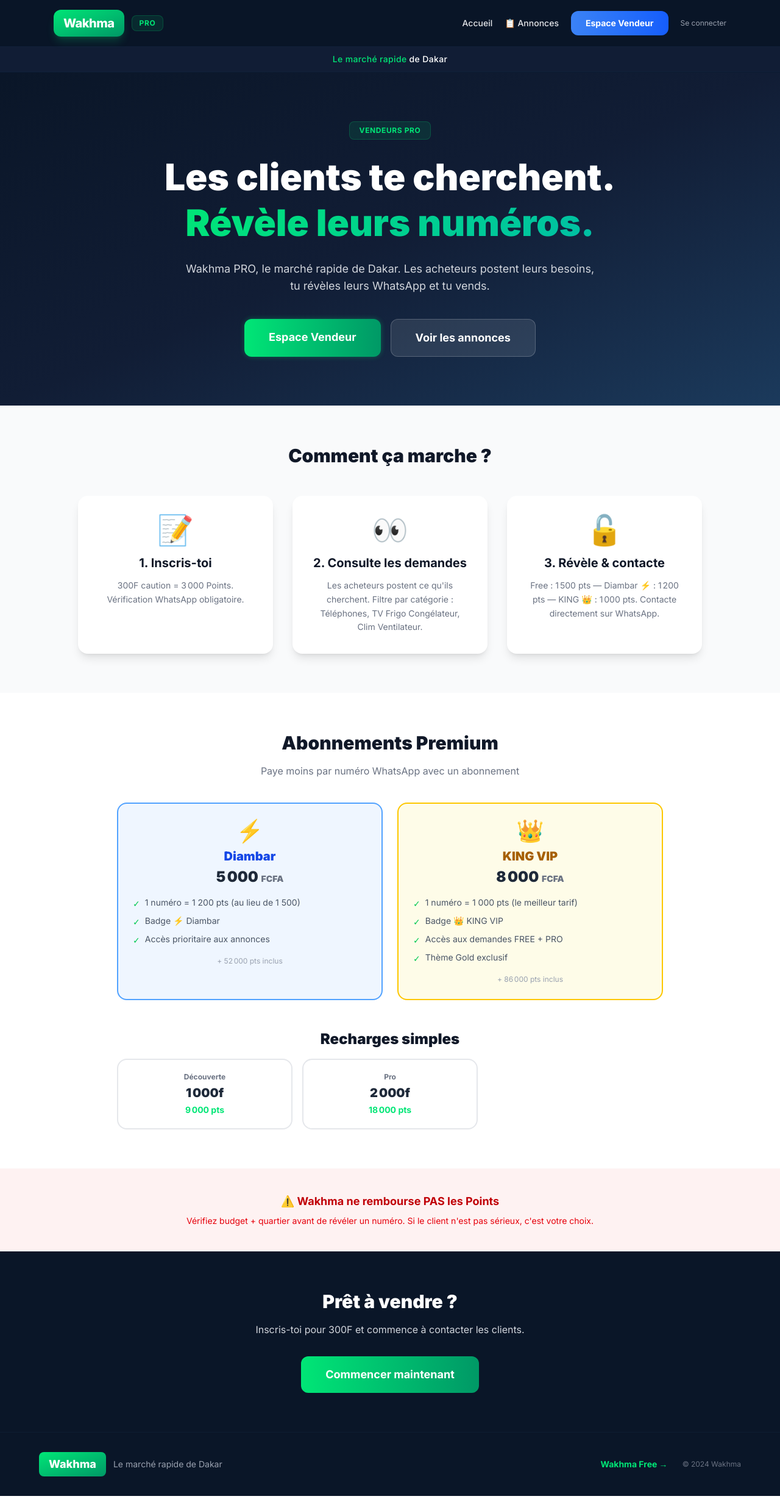
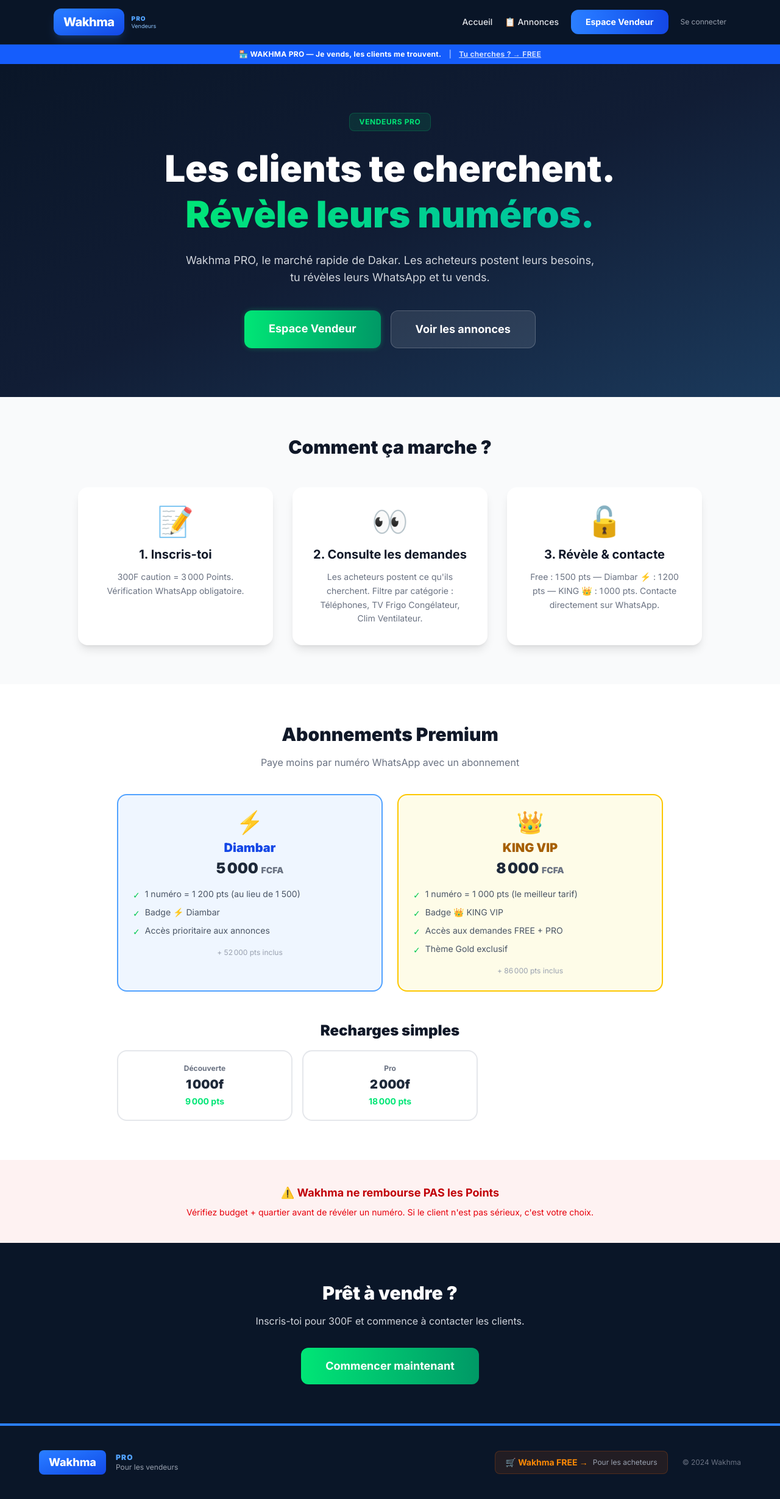
Before and after one commit to idimbengue003-web/waxma-pro, a React (Vite) app: page / in a window 1280 px wide. Shown: the whole page at 61% size. Built offline with nearby package versions, Linux system fonts and the light colour scheme.

Commit message:
Separation visuelle PRO: bandeau bleu, logo bleu, footer distinct

```diff
--- a/src/components/Footer.jsx
+++ b/src/components/Footer.jsx
@@ -1,13 +1,19 @@
 export default function Footer() {
   return (
-    <footer className="bg-pro-primary border-t border-pro-accent/20 py-8 px-4">
-      <div className="max-w-6xl mx-auto flex flex-col md:flex-row items-center justify-between gap-4">
-        <div className="flex items-center gap-3">
-          <div className="bg-gradient-to-br from-pro-highlight to-emerald-600 text-white font-extrabold text-lg px-4 py-1.5 rounded-lg">Wakhma</div>
-          <span className="text-gray-400 text-sm">Le marché rapide de Dakar</span>
+    <footer className="bg-pro-primary border-t-4 border-blue-500 py-10 px-4">
+      <div className="max-w-6xl mx-auto flex flex-col md:flex-row items-center justify-between gap-6">
+        <div className="flex items-center gap-4">
+          <div className="bg-gradient-to-br from-blue-500 to-blue-700 text-white font-extrabold text-lg px-4 py-1.5 rounded-lg">Wakhma</div>
+          <div className="flex flex-col">
+            <span className="text-blue-400 font-black text-xs uppercase tracking-widest">PRO</span>
+            <span className="text-gray-400 text-xs">Pour les vendeurs</span>
+          </div>
         </div>
         <div className="flex items-center gap-6">
-          <a href="https://wakhma-store.com" target="_blank" rel="noopener noreferrer" className="text-pro-highlight text-sm font-bold hover:underline">Wakhma Free →</a>
+          <a href="https://wakhma-store.com" target="_blank" rel="noopener noreferrer"
+            className="flex items-center gap-2 text-sm font-bold text-orange-400 bg-orange-500/10 border border-orange-500/20 px-4 py-2 rounded-lg hover:bg-orange-500/20 transition">
+            🛒 Wakhma FREE → <span className="text-xs font-normal text-gray-400">Pour les acheteurs</span>
+          </a>
           <span className="text-gray-500 text-xs">© 2024 Wakhma</span>
         </div>
       </div>
--- a/src/components/Header.jsx
+++ b/src/components/Header.jsx
@@ -20,15 +20,18 @@
   };
 
   return (
-    <header className={`sticky top-0 z-50 border-b ${isKing ? 'bg-pro-king-dark border-pro-king-gold/20' : 'bg-pro-primary/95 backdrop-blur-md border-pro-accent/20'}`}>
-      <div className="max-w-6xl mx-auto px-6 py-4 flex items-center justify-between">
+    <header className="sticky top-0 z-50">
+      {/* Barre principale */}
+      <div className={`border-b ${isKing ? 'bg-pro-king-dark border-pro-king-gold/30' : 'bg-pro-primary/95 backdrop-blur-md border-pro-accent/30'}`}>
+        <div className="max-w-6xl mx-auto px-6 py-3.5 flex items-center justify-between">
           <div className="flex items-center gap-3">
             <a href="#/" onClick={() => window.scrollTo({ top: 0, behavior: 'smooth' })} className={`font-extrabold text-xl px-4 py-2 rounded-xl tracking-tight cursor-pointer ${
-            isKing ? 'bg-pro-king-gold text-pro-king-dark' : 'bg-gradient-to-br from-pro-highlight to-emerald-600 text-white shadow-lg shadow-pro-highlight/20'
+              isKing ? 'bg-pro-king-gold text-pro-king-dark' : 'bg-gradient-to-br from-blue-500 to-blue-700 text-white shadow-lg shadow-blue-500/20'
             }`}>Wakhma</a>
-          <span className={`font-bold text-xs px-3 py-1 rounded-lg uppercase tracking-wider ${
-            isKing ? 'text-pro-king-gold bg-pro-king-gold/10 border border-pro-king-gold/20' : 'text-pro-highlight bg-pro-highlight/10 border border-pro-highlight/20'
-          }`}>PRO</span>
+            <div className="flex flex-col">
+              <span className={`font-black text-[10px] leading-tight uppercase tracking-widest ${isKing ? 'text-pro-king-gold' : 'text-blue-400'}`}>PRO</span>
+              <span className={`text-[9px] leading-tight ${isKing ? 'text-yellow-300' : 'text-blue-300'}`}>Vendeurs</span>
+            </div>
             {isKing && <span className="text-lg">👑</span>}
           </div>
 
@@ -38,26 +41,26 @@
             <a href="#/demandes" className={`font-medium text-sm ${isKing ? 'text-gray-300 hover:text-pro-king-gold' : 'text-gray-200 hover:text-white'}`}>📋 Annonces</a>
             {vendeur && (
               <a href="#/recharge" className={`flex items-center gap-2 px-4 py-2 rounded-xl text-sm font-bold transition ${
-              isKing ? 'bg-pro-king-gold/10 text-pro-king-gold border border-pro-king-gold/20' : 'bg-pro-highlight/10 text-pro-highlight border border-pro-highlight/20'
+                isKing ? 'bg-pro-king-gold/10 text-pro-king-gold border border-pro-king-gold/20' : 'bg-blue-500/10 text-blue-400 border border-blue-500/20'
               }`}>
                 <span>💎</span>
                 <span>{points.toLocaleString('fr-FR')}</span>
                 <span className={`text-xs font-normal ${isKing ? 'text-gray-400' : 'text-gray-300'}`}>pts</span>
                 {revealsFromPoints > 0 && (
-                <span className={`text-xs ml-1 px-2 py-0.5 rounded-lg ${isKing ? 'bg-pro-king-gold/20 text-pro-king-gold' : 'bg-pro-highlight/20 text-pro-highlight'}`}>
+                  <span className={`text-xs ml-1 px-2 py-0.5 rounded-lg ${isKing ? 'bg-pro-king-gold/20 text-pro-king-gold' : 'bg-blue-500/20 text-blue-400'}`}>
                     {revealsFromPoints} dispo
                   </span>
                 )}
               </a>
             )}
             {vendeur ? (
-            <a href="#/dashboard" className="bg-gradient-to-r from-pro-highlight to-emerald-600 text-white font-bold px-6 py-2.5 rounded-xl text-sm">Dashboard</a>
+              <a href="#/dashboard" className={`font-bold px-6 py-2.5 rounded-xl text-sm ${isKing ? 'bg-gradient-to-r from-pro-king-gold to-yellow-500 text-pro-king-dark' : 'bg-gradient-to-r from-blue-500 to-blue-700 text-white'}`}>Dashboard</a>
             ) : (
-            <a href="#/vendeur" className="bg-gradient-to-r from-pro-blue to-blue-600 text-white font-bold px-6 py-2.5 rounded-xl text-sm">Espace Vendeur</a>
+              <a href="#/vendeur" className="bg-gradient-to-r from-blue-500 to-blue-700 text-white font-bold px-6 py-2.5 rounded-xl text-sm">Espace Vendeur</a>
             )}
             {showAdmin ? (
               <>
-              <a href="#/admin" className={`font-bold text-sm px-4 py-2 rounded-xl ${isKing ? 'text-pro-king-gold bg-pro-king-gold/10 border border-pro-king-gold/20 hover:bg-pro-king-gold/20' : 'text-pro-highlight bg-pro-highlight/10 border border-pro-highlight/20 hover:bg-pro-highlight/20'} transition`}>ADMIN 🔒</a>
+                <a href="#/admin" className={`font-bold text-sm px-4 py-2 rounded-xl ${isKing ? 'text-pro-king-gold bg-pro-king-gold/10 border border-pro-king-gold/20 hover:bg-pro-king-gold/20' : 'text-blue-400 bg-blue-500/10 border border-blue-500/20 hover:bg-blue-500/20'} transition`}>ADMIN 🔒</a>
                 <button onClick={handleLogout} className={`text-xs hover:text-red-400 transition-colors ${isKing ? 'text-gray-500' : 'text-gray-400'}`}>Déconnexion</button>
               </>
             ) : (
@@ -66,13 +69,13 @@
           </nav>
 
           {/* Mobile */}
-        <div className="md:hidden flex items-center gap-3">
+          <div className="md:hidden flex items-center gap-2">
             <a href="#/demandes" className={`flex items-center gap-1.5 px-3 py-1.5 rounded-lg text-xs font-bold ${
-            isKing ? 'bg-pro-king-gold/10 text-pro-king-gold border border-pro-king-gold/20' : 'bg-pro-highlight/10 text-pro-highlight border border-pro-highlight/20'
+              isKing ? 'bg-pro-king-gold/10 text-pro-king-gold border border-pro-king-gold/20' : 'bg-blue-500/10 text-blue-400 border border-blue-500/20'
             }`}>📋 Annonces</a>
             {vendeur && (
               <a href="#/recharge" className={`flex items-center gap-1.5 px-3 py-1.5 rounded-lg text-xs font-bold ${
-              isKing ? 'bg-pro-king-gold/10 text-pro-king-gold border border-pro-king-gold/20' : 'bg-pro-highlight/10 text-pro-highlight border border-pro-highlight/20'
+                isKing ? 'bg-pro-king-gold/10 text-pro-king-gold border border-pro-king-gold/20' : 'bg-blue-500/10 text-blue-400 border border-blue-500/20'
               }`}>💎 {points.toLocaleString('fr-FR')}</a>
             )}
             <button onClick={() => setMenuOpen(!menuOpen)} className={`p-2 ${isKing ? 'text-pro-king-gold' : 'text-white'}`}>
@@ -83,12 +86,17 @@
             </button>
           </div>
         </div>
+      </div>
 
-      <div className={`text-center py-2.5 text-sm font-medium tracking-wide border-y ${
-        isKing ? 'bg-pro-king-gold/10 text-pro-king-gold border-pro-king-gold/10' : 'bg-pro-secondary text-white border-pro-accent/10'
+      {/* Bandeau séparateur PRO */}
+      <div className={`text-center py-2 text-xs font-bold tracking-wide ${
+        isKing
+          ? 'bg-pro-king-gold text-pro-king-dark'
+          : 'bg-blue-600 text-white'
       }`}>
-        {isKing && '👑 KING — '}
-        <span className={isKing ? '' : 'text-pro-highlight'}>Le marché rapide</span> de Dakar
+        {isKing ? '👑 KING VIP — ' : ''}🏪 WAKHMA PRO — Je vends, les clients me trouvent.
+        <span className="mx-3 opacity-50">|</span>
+        <a href="https://wakhma-store.com" className={`underline hover:no-underline ${isKing ? 'opacity-80' : 'opacity-80'}`}>Tu cherches ? → FREE</a>
       </div>
 
       {menuOpen && (
@@ -120,9 +128,9 @@
             )}
 
             {vendeur ? (
-              <a href="#/dashboard" onClick={() => setMenuOpen(false)} className="bg-gradient-to-r from-pro-highlight to-emerald-600 text-white font-bold py-3.5 px-5 rounded-xl text-center text-sm">📊 Dashboard</a>
+              <a href="#/dashboard" onClick={() => setMenuOpen(false)} className={`font-bold py-3.5 px-5 rounded-xl text-center text-sm ${isKing ? 'bg-gradient-to-r from-pro-king-gold to-yellow-500 text-pro-king-dark' : 'bg-gradient-to-r from-pro-highlight to-emerald-600 text-white'}`}>📊 Dashboard</a>
             ) : (
-              <a href="#/vendeur" onClick={() => setMenuOpen(false)} className="bg-gradient-to-r from-pro-blue to-blue-600 text-white font-bold py-3.5 px-5 rounded-xl text-center text-sm">🏪 Espace Vendeur</a>
+              <a href="#/vendeur" onClick={() => setMenuOpen(false)} className="bg-gradient-to-r from-blue-500 to-blue-700 text-white font-bold py-3.5 px-5 rounded-xl text-center text-sm">🏪 Espace Vendeur</a>
             )}
 
             {showAdmin ? (
```
Lines whose indentation alone changed are shown as unchanged.
